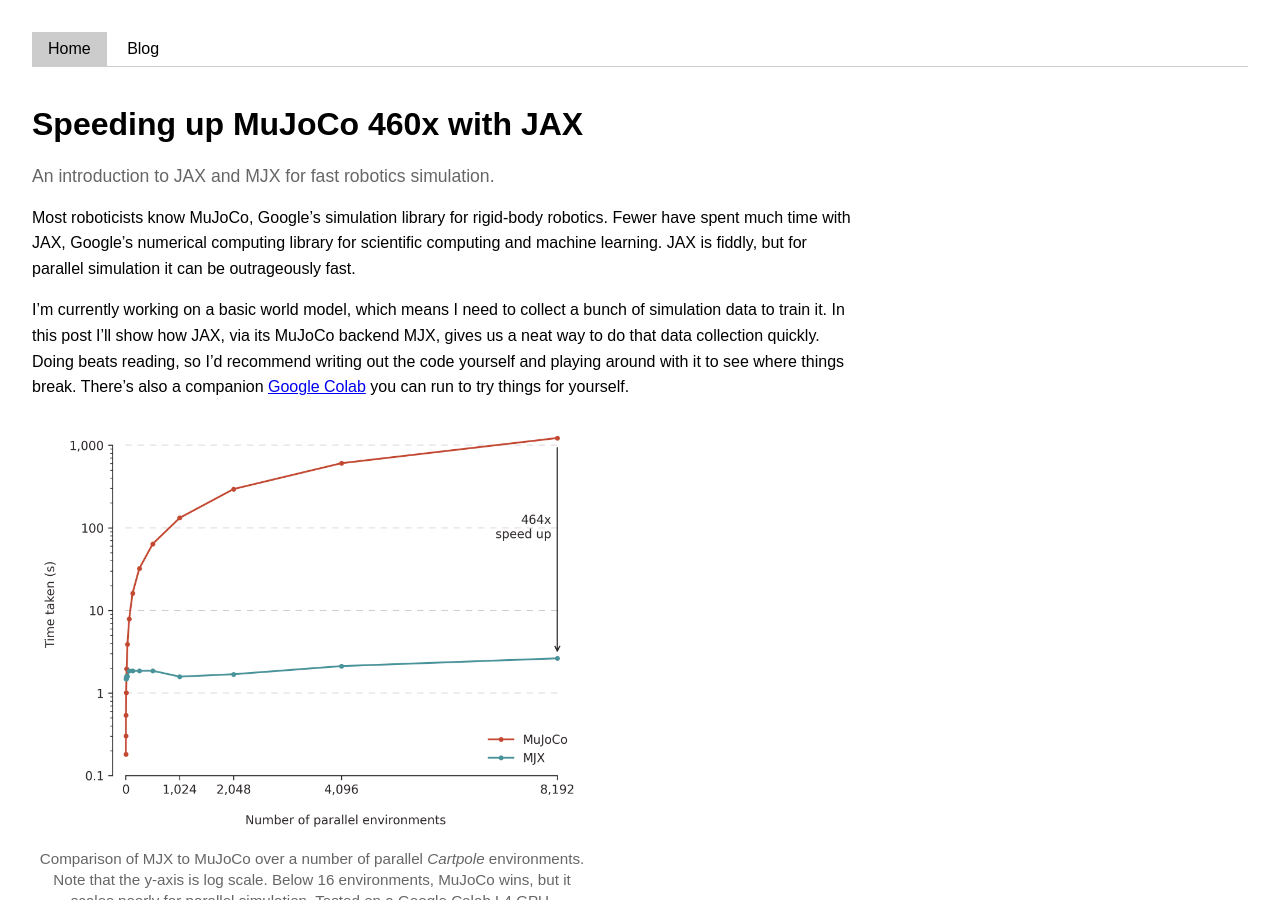
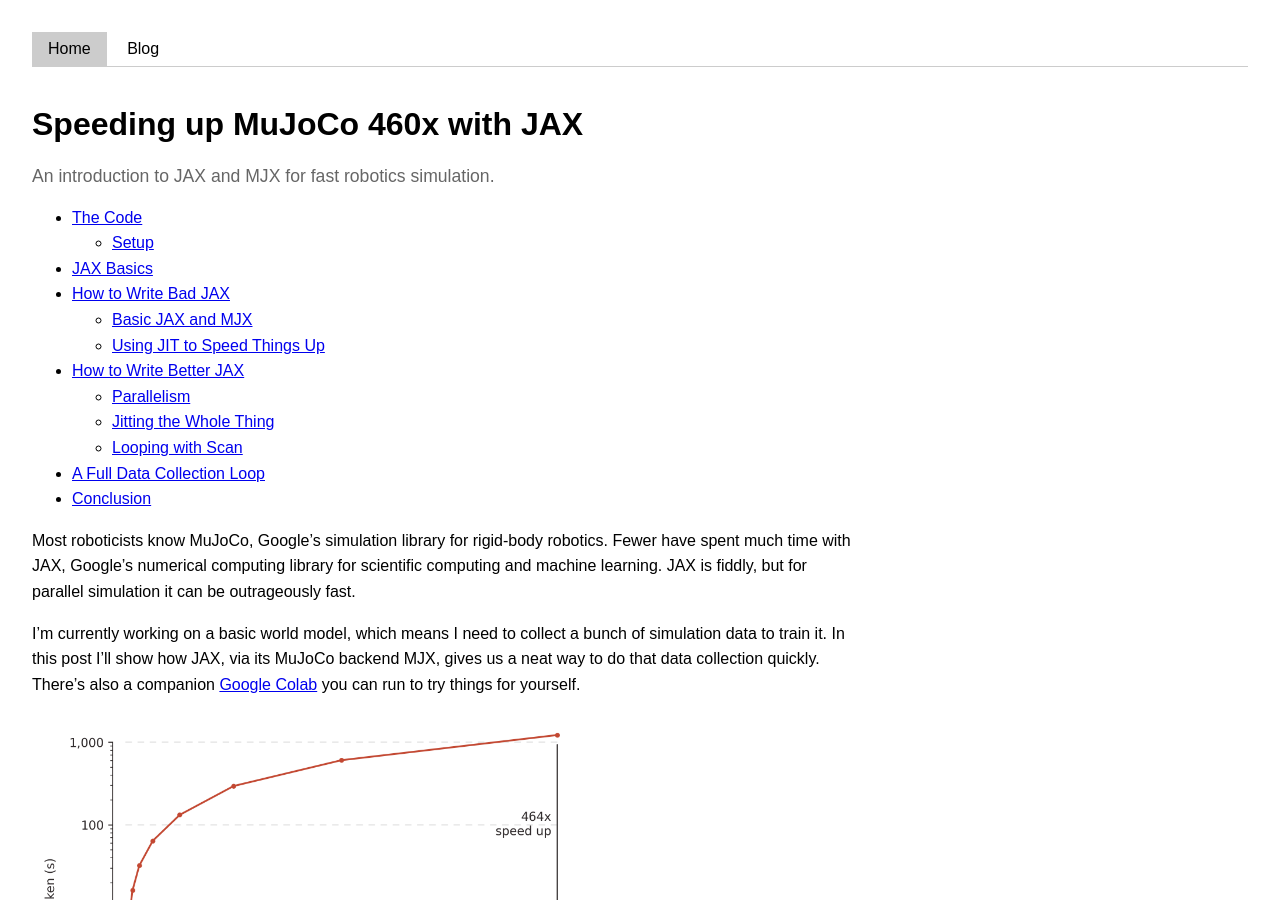
Before and after one commit to foty-hub/foty-hub.github.io, a Jekyll site: the page built from _posts/2026-05-22-mjx.md, in a window 1280 px wide and 900 px high. Built offline with Jekyll 4.4.1, drawn with Linux system fonts in a browser that asks for light colours.

Commit message:
Add ToC to MJX post

```diff
--- a/_posts/2026-05-22-mjx.md
+++ b/_posts/2026-05-22-mjx.md
@@ -6,10 +6,26 @@ math: true
 draft: false
 ---
 
+<!--toc:start-->
+- [The Code](#the-code)
+  - [Setup](#setup)
+- [JAX Basics](#jax-basics)
+- [How to Write Bad JAX](#how-to-write-bad-jax)
+  - [Basic JAX and MJX](#basic-jax-and-mjx)
+  - [Using JIT to Speed Things Up](#using-jit-to-speed-things-up)
+- [How to Write Better JAX](#how-to-write-better-jax)
+  - [Parallelism](#parallelism)
+  - [Jitting the Whole Thing](#jitting-the-whole-thing)
+  - [Looping with Scan](#looping-with-scan)
+- [A Full Data Collection Loop](#a-full-data-collection-loop)
+- [Conclusion](#conclusion)
+<!--toc:end-->
+
+
 
 Most roboticists know MuJoCo, Google's simulation library for rigid-body robotics. Fewer have spent much time with JAX, Google's numerical computing library for scientific computing and machine learning. JAX is fiddly, but for parallel simulation it can be outrageously fast.
 
-I'm currently working on a basic world model, which means I need to collect a bunch of simulation data to train it. In this post I'll show how JAX, via its MuJoCo backend MJX, gives us a neat way to do that data collection quickly. Doing beats reading, so I'd recommend writing out the code yourself and playing around with it to see where things break. There's also a companion [Google Colab](https://colab.research.google.com/drive/1Q85OieLsHMV98rg7mrbk3A6lKc8qEAtQ?usp=sharing) you can run to try things for yourself.
+I'm currently working on a basic world model, which means I need to collect a bunch of simulation data to train it. In this post I'll show how JAX, via its MuJoCo backend MJX, gives us a neat way to do that data collection quickly. There's also a companion [Google Colab](https://colab.research.google.com/drive/1Q85OieLsHMV98rg7mrbk3A6lKc8qEAtQ?usp=sharing) you can run to try things for yourself.
 
 <figure class="illustration">
   <img src="/assets/images/mjx_speedup.png" width="640" height="480" alt="MJX performance graph">
```
